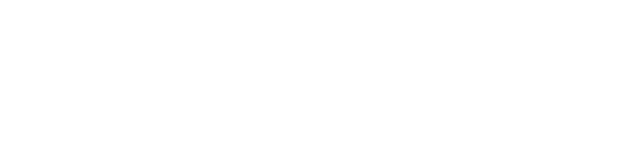
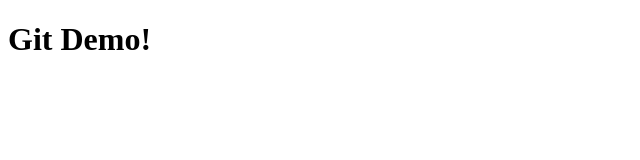
Before and after one commit to CeoYoungTee/new-repo1, a plain HTML site: page index.html in a window 1280 px wide. Shown: the whole page, without its empty margins (0-640 px from the left). Drawn offline with Linux system fonts and the light colour scheme.

Commit message:
first commit

```diff
--- a/index.html
+++ b/index.html
@@ -5,4 +5,7 @@
     <meta name="viewport" content="width-device-width, intial-scale=1.0" />
     <title>Sample-project</title>
   </head>
+  <body>
+    <h1>Git Demo!</h1>
+  </body>
 </html>
```
